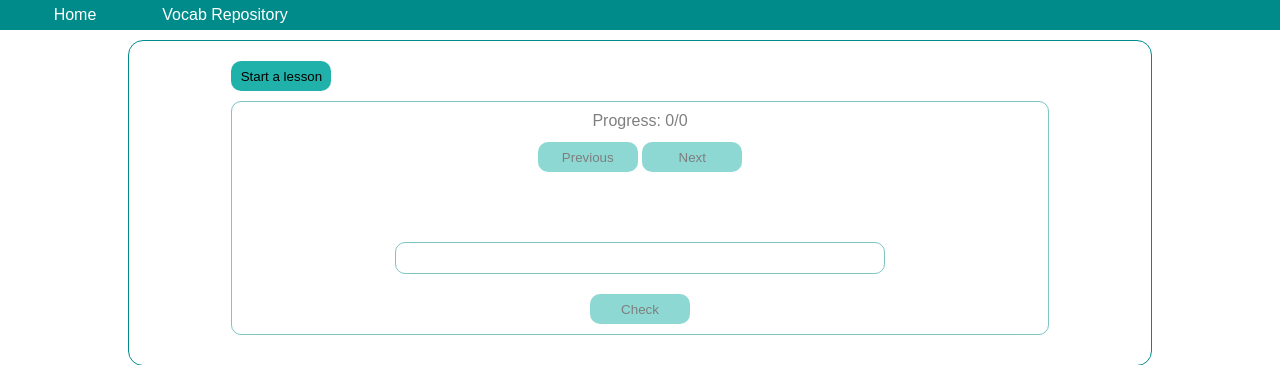
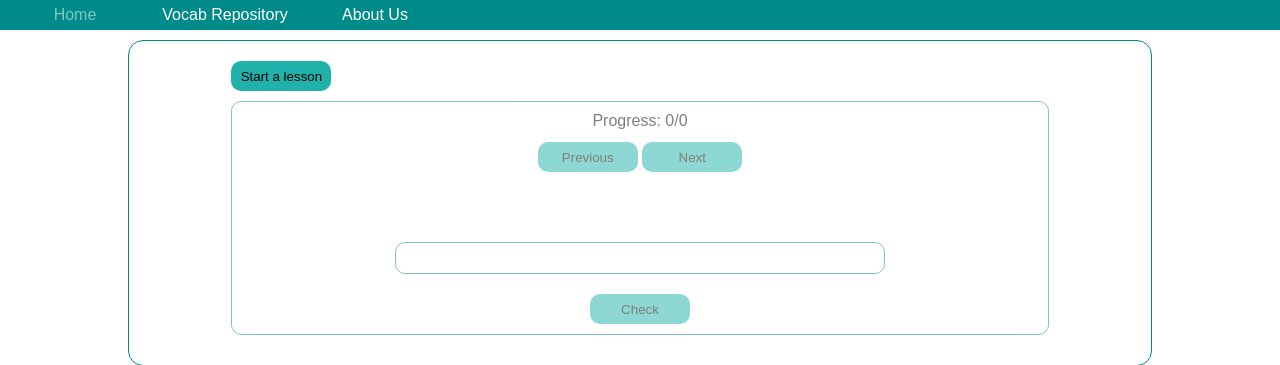
Before and after one commit to PhamVanMinh272/vocab_ielts, a Flask app: page / in a window 1280 px wide. Shown: the part 100-465 px from the top of the page. Run offline with Flask 2, Linux system fonts and the light colour scheme.

Commit message:
disable current menu

```diff
--- a/app.py
+++ b/app.py
@@ -29,13 +29,13 @@ def get_db_connection():
 
 @app.route('/', methods=['GET'])
 def home_page():
-    return render_template('home.html')
+    return render_template('home.html', page="home_page")
 
 
 @app.route('/vocab_repository', methods=['GET'])
 def vocab_repository_page():
     form = SaveWordsForm()
-    return render_template('vocab_repository.html', form=form)
+    return render_template('vocab_repository.html', form=form, page="vocab_repository_page")
 
 
 @app.route('/save_words', methods=['POST'])
--- a/static/css/base.css
+++ b/static/css/base.css
@@ -50,6 +50,10 @@ body {
     transform: scale(1.05);
 }
 
+.current_page {
+    background-color: lightseagreen;
+}
+
 div.message {
     padding: 10px;
     margin-top: 5px;
--- a/templates/base.html
+++ b/templates/base.html
@@ -14,8 +14,21 @@
         <img class="logo" src="{{ url_for('static', filename='public/logo.png') }}">
     </header>
     <div class="menu">
-        <a href="{{ url_for('home_page') }}">Home</a>
-        <a href="{{ url_for('vocab_repository_page') }}">Vocab Repository</a>
+        {% if page == "home_page" %}
+            <a class="disabled" href="{{ url_for('home_page') }}">Home</a>
+        {% else %}
+            <a href="{{ url_for('home_page') }}">Home</a>
+        {% endif %}
+        {% if page == "vocab_repository_page" %}
+            <a class="disabled" href="{{ url_for('vocab_repository_page') }}">Vocab Repository</a>
+        {% else %}
+            <a href="{{ url_for('vocab_repository_page') }}">Vocab Repository</a>
+        {% endif %}
+        {% if page == "about_us_page" %}
+            <a class="disabled" href="#">About Us</a>
+        {% else %}
+            <a href="#">About Us</a>
+        {% endif %}
     </div>
     <div class="messages-container">
         {% with messages = get_flashed_messages(with_categories=true) %}
```
